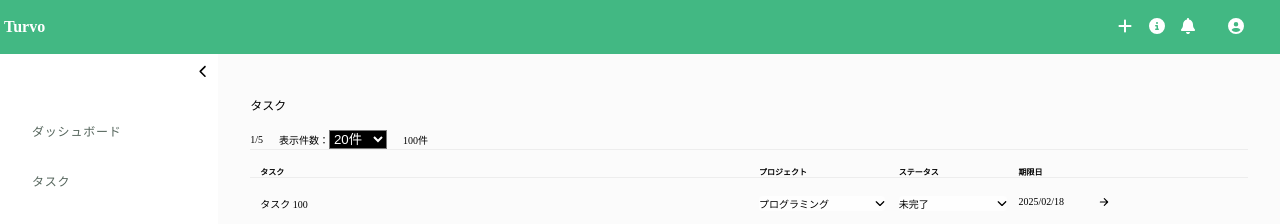
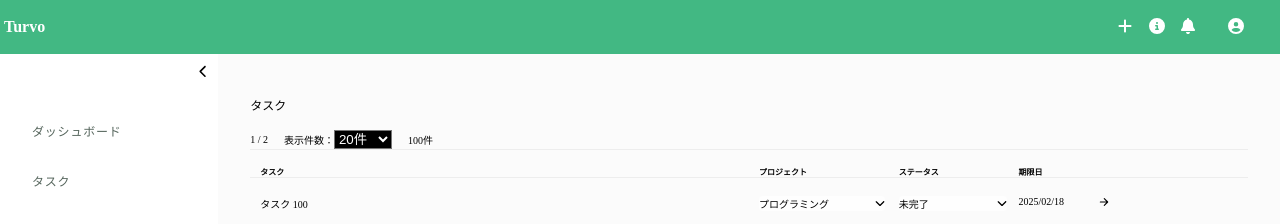
Before and after one commit to tanakas-2021/0600-next-context-api, a Next.js app: page /tasks in a window 1280 px wide. Shown: the top 224 px of the page. Built offline with nearby package versions, Linux system fonts and the light colour scheme.

Commit message:
pagenationの実装

```diff
--- a/src/app/tasks/page.tsx
+++ b/src/app/tasks/page.tsx
@@ -21,6 +21,8 @@ const getStatusLabel = (status: string) => statusMap[status] || "不明";
 const Page = () => {
   const [tasks, setTasks] = useState<Task[]>([]);
   const [pageInfo, setPageInfo] = useState<PageInfo>();
+  const endPage =
+    pageInfo && Math.floor(pageInfo.totalCount / pageInfo.limit) + 1;
   const { projects } = useContext(ProjectsContext);
   const [openProjectDropdown, setProjectOpenDropdown] = useState<string | null>(
     null
@@ -87,18 +89,23 @@ const Page = () => {
           <div className={styles.headerControl}>
             <div className={styles.headerNumber}>
               <div className={styles.headerPageIndex}>
-                <span>1/5</span>
+                <span>{`${pageInfo?.page} / ${endPage}`}</span>
               </div>
               <div className={styles.headerPageCount}>
                 <label htmlFor="displayCount">表示件数：</label>
-                <select id="displayCount" className={styles.displayCountSelecter}>
+                <select
+                  id="displayCount"
+                  className={styles.displayCountSelecter}
+                >
                   <option value="20">20件</option>
                   <option value="50">50件</option>
                   <option value="100">100件</option>
                 </select>
               </div>
               <div>
-                <span className={styles.headerTotal}>100件</span>
+                <span className={styles.headerTotal}>
+                  {`${pageInfo?.totalCount}件`}
+                </span>
               </div>
             </div>
           </div>
@@ -212,7 +219,7 @@ const Page = () => {
                   <div
                     className={`${styles.tableCell} ${styles.tableCellDetail}`}
                   >
-                    <IoArrowForwardOutline size={12}/>
+                    <IoArrowForwardOutline size={12} />
                   </div>
                 </div>
               );
--- a/src/services/api/index.ts
+++ b/src/services/api/index.ts
@@ -72,17 +72,14 @@ export const fetchTasks = async (): Promise<{
   tasks: Task[];
   pageInfo: PageInfo;
 }> => {
-  try {
   const response = await instance.get("users/tasks", {
     params: {
       limit: maxCount,
     },
   });
+  const { data, pageInfo } = response.data;
   return {
-      tasks: response.data.data,
-      pageInfo: response.data.pageInfo,
+    tasks: data,
+    pageInfo,
   };
-  } catch {
-    throw new Error();
-  }
 };
```
Lines whose indentation alone changed are shown as unchanged.
